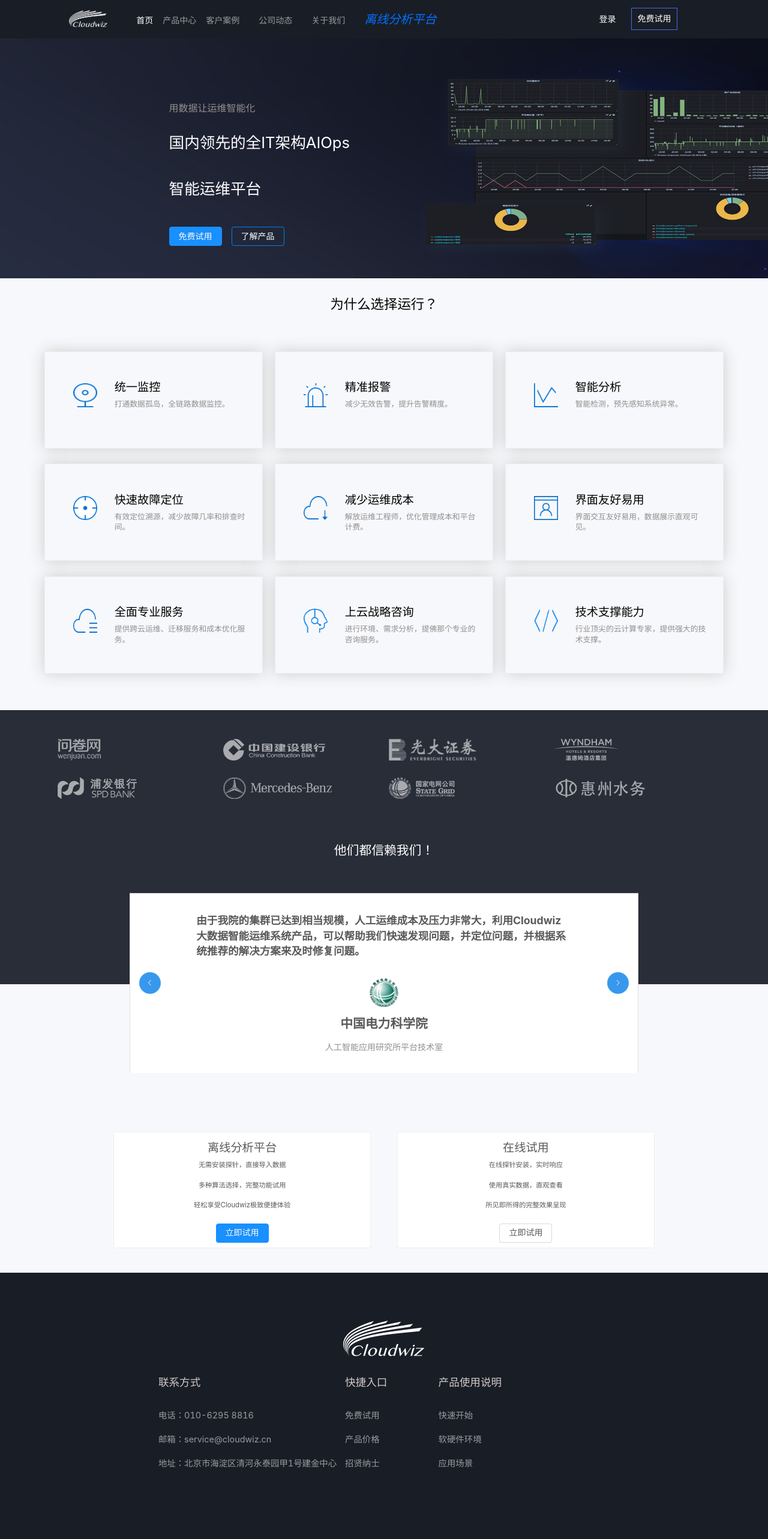
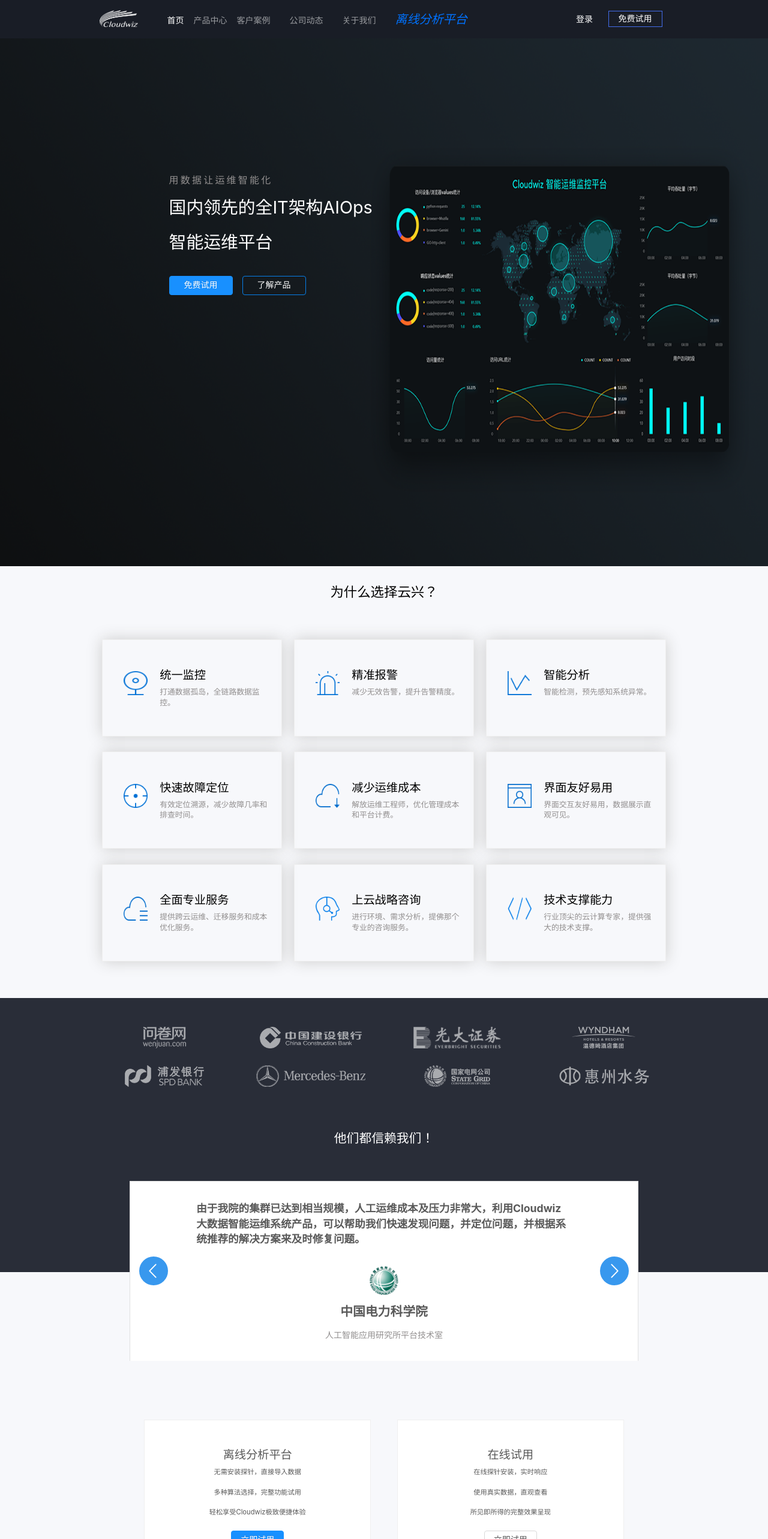
Before and after one commit to haiyuanhe/cloudwiz-page, a Vue app: page /home in a window 1280 px wide. Shown: the top 2566 px of the page at 60% size. Built offline with nearby package versions, Linux system fonts and the light colour scheme.

Commit message:
fix the layout width

```diff
--- a/index.html
+++ b/index.html
@@ -4,7 +4,7 @@
     <meta charset="utf-8">
     <meta name="viewport" content="width=device-width,initial-scale=1.0">
     <link rel="shortcut icon" type="image/x-icon" href="/static/cloudwiz.png">
-    <title>cloudwiz-website</title>
+    <title>Cloudwiz 智能运维分析平台</title>
   </head>
   <body>
     <div id="app"></div>
--- a/src/App.vue
+++ b/src/App.vue
@@ -34,7 +34,7 @@ export default {
         .fs {
           .content {
             .not-support {
-              color: #9d9fa3;
+              color: #d4d4d4;
             }
           }
         }
--- a/src/base/CloudFooter/CloudFooter.vue
+++ b/src/base/CloudFooter/CloudFooter.vue
@@ -23,7 +23,7 @@
               :xs="12"
               :sm="12"
               :md="12"
-              :lg="12"
+              :lg="8"
               :xl="4"
               :xxl="6"
             >
@@ -33,9 +33,9 @@
               :xs="24"
               :sm="24"
               :md="24"
-              :lg="24"
-              :xl="24"
-              :xxl="18"
+              :lg="16"
+              :xl="16"
+              :xxl="16"
             >
               <a-row
                 type="flex"
--- a/src/base/CloudHeader/CloudHeader.vue
+++ b/src/base/CloudHeader/CloudHeader.vue
@@ -6,7 +6,7 @@
           <img src="../../common/images/cloudwiz.jpg" alt="Cloudwiz"/>
         </router-link>
       </div>
-      <div class="navbar" v-show="this.screenWidth >= 970">
+      <div class="navbar" v-show="this.screenWidth >= 1100">
         <ul>
           <router-link class="menu-item home" to="/home">
             <span class="tab-link">首页</span>
@@ -18,7 +18,7 @@
               theme="dark"
               :style="{
                 top: 1 + 'rem',
-                left: -1 + 'rem'
+                left: -.8 + 'rem'
               }">
               <a-menu-item>
                 <router-link to="/cloudwiz">
@@ -48,7 +48,7 @@
               theme="dark"
               :style="{
                 top: 1 + 'rem',
-                left: -1 + 'rem'
+                left: -.8 + 'rem'
               }">
               <a-menu-item>
                 <router-link to="/about">
@@ -72,7 +72,7 @@
           </li>
         </ul>
       </div>
-      <div class="used" v-show="this.screenWidth >= 970">
+      <div class="used" v-show="this.screenWidth >= 1100">
         <div class="use signin">
           <a target="_blank" href="//app.cloudwiz.cn">登录</a>
         </div>
@@ -80,7 +80,7 @@
           <a target="_blank" href="//app.cloudwiz.cn">免费试用</a>
         </div>
       </div>
-      <div class="mobail" v-show="this.screenWidth <= 970">
+      <div class="mobail" v-show="this.screenWidth <= 1100">
         <a-dropdown :trigger="['click']" @visibleChange="change" class="mobail-menu">
           <div class="ant-dropdown-link">
             <a-icon :type="type" @click="open"/>
@@ -228,7 +228,7 @@ export default {
 </script>
 
 <style lang="scss" scoped>
-  @media (max-width: 970px) {
+  @media (max-width: 1100px) {
     .header-container {
       .logo {
         position: absolute;
@@ -280,7 +280,7 @@ export default {
     .header-container {
       height: 4rem;
       line-height: 4rem;
-      width: 90%;
+      width: 80%;
       margin: 0 auto;
       display: flex;
       .logo {
@@ -297,6 +297,7 @@ export default {
         .menu-item {
           display: inline;
           margin: 1rem;
+          line-height: 4rem;
           &.router-link-active {
             .tab-link {
               color: #fff;
@@ -305,6 +306,7 @@ export default {
         }
         .offline-analysis {
           a {
+            line-height: 4rem;
             font-size: 1.25rem;
             color: #0072ff;
             font-style: italic;
@@ -324,7 +326,7 @@ export default {
         .free-used {
           font-family: Avenir;
           a {
-            padding: 0.6rem;
+            padding: 0.3rem 1rem;
             border: 1px solid #436dec;
           }
         }
@@ -332,6 +334,7 @@ export default {
       .mobail {
         position: absolute;
         left: 1rem;
+        line-height: 4rem;
         font-size: 2rem;
         color: #fff;
       }
--- a/src/components/About/About.vue
+++ b/src/components/About/About.vue
@@ -13,7 +13,7 @@
                 :xs="24"
                 :sm="24"
                 :md="24"
-                :lg="20"
+                :lg="18"
                 style="margin: 3rem">
                 <a-row
                   type="flex"
@@ -310,7 +310,7 @@ export default {
 </script>
 
 <style lang="scss" scoped>
-  @media (max-width: 970px) {
+  @media (max-width: 1100px) {
     .middle-content {
       padding-top: 0;
     }
@@ -323,7 +323,7 @@ export default {
       text-align: center;
     }
   }
-  @media (min-width: 970px) {
+  @media (min-width: 1100px) {
     .middle-content {
       padding-top: 3rem;
     }
--- a/src/components/Cases/Cases.vue
+++ b/src/components/Cases/Cases.vue
@@ -66,8 +66,8 @@
             <a-col
               :xs="24"
               :sm="24"
-              :md="24"
-              :lg="20"
+              :md="19"
+              :lg="19"
             >
               <a-row
                 type="flex"
--- a/src/components/Cloudwiz/Cloudwiz.vue
+++ b/src/components/Cloudwiz/Cloudwiz.vue
@@ -15,8 +15,8 @@
             :sm="20"
             :md="20"
             :lg="18"
-            :xl="16"
-            :xxl="16"
+            :xl="17"
+            :xxl="17"
           >
             <div class="advantage">
               <a-collapse
@@ -70,7 +70,7 @@
                 :md="10"
                 :lg="7"
                 :xl="6"
-                :xxl="5"
+                :xxl="6"
               >
                 <div class="left">
                   <img :src="item.icon" alt="item.title" />
@@ -96,7 +96,7 @@
             :md="24"
             :lg="24"
             :xl="24"
-            :xxl="20"
+            :xxl="22"
           >
             <a-row
               type="flex"
@@ -155,7 +155,7 @@ export default {
             '高效、精准的报警，告别“alert fatigue”。',
             '智能异常检测，及时跟踪系统异常。',
             '智能分析诊断，发掘因果关系。',
-            '专业故障溯源知识图谱，定制系统扥洗，提升运维效率。',
+            '专业故障溯源知识图谱，定制系统分析，提升运维效率。',
             '提供多平台实时报警，实时报警推送。'
           ]
         },
@@ -329,6 +329,12 @@ export default {
       }
     }
   }
+  .ant-collapse {
+    border: 1px solid rgba(219, 219, 219, .7);
+  }
+  .ant-collapse /deep/ .ant-collapse-item {
+    border: none;
+  }
   .cloudwiz-wrapper {
     background: #f6f7fa;
     .cloudwiz-container {
--- a/src/components/Contact/Contact.vue
+++ b/src/components/Contact/Contact.vue
@@ -70,6 +70,16 @@ export default {
 </script>
 
 <style lang="scss" scoped>
+  @media (max-width: 1100px) {
+    .map-img {
+      margin-bottom: 0;
+    }
+  }
+  @media (min-width: 1100px) {
+    .map-img {
+      margin-bottom: 3rem;
+    }
+  }
   .contact-wrapper {
     background: #f7f8fb;
     .address-info {
--- a/src/components/FAQ/FAQ.vue
+++ b/src/components/FAQ/FAQ.vue
@@ -10,17 +10,18 @@
         >
           <a-col
             :xs="24"
-            :sm="8"
+            :sm="24"
             :md="24"
-            :lg="10"
+            :lg="4"
           >
             <a-row
-            >
+              type="flex"
+              justify="center">
               <a-col
                 :xs="12"
-                :sm="16"
-                :md="10"
-                :lg="16"
+                :sm="8"
+                :md="8"
+                :lg="24"
                 v-for="(faq, index) in faqs"
                 :key="index"
               >
@@ -54,7 +55,7 @@
                       :header="item.q"
                       :key="item.q"
                     >
-                      <p v-html="item.a"></p>
+                      <p class="answer" v-html="item.a"></p>
                     </a-collapse-panel>
                   </a-collapse>
                 </div>
@@ -143,6 +144,26 @@ export default {
 </script>
 
 <style lang="scss" scoped>
+  @media (max-width: 1100px) {
+    .faq-type-active {
+      border-bottom: 2px solid rgb(168, 34, 34);
+    }
+  }
+  @media (min-width: 1100px) {
+    .faq-type-active {
+      border: 1px solid rgb(186, 186, 189);
+      background: #fff;
+    }
+  }
+  .ant-collapse {
+    border: 1px solid rgba(219, 219, 219, .7);
+  }
+  .ant-collapse /deep/ .ant-collapse-item {
+    border: none;
+  }
+  .ant-collapse /deep/ .ant-collapse-header {
+    font-size: 1.1rem;
+  }
   .faq-wrapper {
     .faq-container {
       .faq-content {
@@ -152,13 +173,15 @@ export default {
           margin: 0 1rem 1rem 1rem;
           padding: 1rem;
         }
-        .faq-type-active {
-          border: 1px solid rgb(186, 186, 189);
-          background: #fff;
-        }
         .faq-lists {
           .list {
             background: #fff;
+          }
+          .faq-qa {
+            .answer {
+              padding-left: 1.6rem;
+              font-size: .9rem;
+            }
           }
           .no-qa {
             margin: 2rem;
--- a/src/components/Home/Home.vue
+++ b/src/components/Home/Home.vue
@@ -18,7 +18,7 @@
         </div>
       </div>
       <div class="home-middle">
-        <p class="middle-title">为什么选择运行？</p>
+        <p class="middle-title">为什么选择云兴？</p>
         <div class="features">
           <a-row
             type="flex"
@@ -93,6 +93,7 @@
                     arrow="always">
                     <el-carousel-item v-for="(item, index) in evaluation" :key="index">
                       <div class="evaluation">
+                        <div class="e">
                           <p class="ct">{{item.content}}</p>
                           <div>
                             <div class="icon">
@@ -100,6 +101,7 @@
                             </div>
                             <p class="cm">{{item.company}}</p>
                             <p class="m">{{item.evaluator}}</p>
+                          </div>
                         </div>
                       </div>
                     </el-carousel-item>
@@ -274,14 +276,26 @@ export default {
 </script>
 
 <style lang="scss">
+@media (max-width: 1100px) {
+  .f-lists {
+    width: 100%;
+    margin: 0 auto;
+  }
+}
+@media (min-width: 1100px) {
+  .f-lists {
+    width: 80%;
+    margin: 0 auto;
+  }
+}
 .home-wrapper {
   width: 100%;
   background: #f7f8fb;
   .home-container {
     .home-top {
-      height: 25rem;
+      height: 55rem;
       color: #fff;
-      background-image: url('../../common/images/home/home_header.jpg');
+      background-image: url('../../common/images/home/home_header.png');
       background-size: 100% 100%;
       background-repeat: no-repeat;
       position: relative;
@@ -293,18 +307,21 @@ export default {
           color: #928f8f;
           font-size: 1rem;
           padding: .5rem 0;
+          letter-spacing: .2rem;
         }
         .aiops {
           color: #fefefe;
-          font-size: 1.6rem;
-          padding: .8rem 0;
+          font-size: 1.8rem;
+          padding: 0rem 0;
         }
         .free-used {
           margin-top: .8rem;
           margin-right: 1rem;
+          padding: 0 1.5rem;
         }
         .understand {
           border-color: #077fea;
+          padding: 0 1.5rem;
         }
       }
     }
@@ -318,7 +335,7 @@ export default {
         text-align: center;
       }
       .features {
-        width: 90%;
+        width: 75%;
         margin: 0 auto;
         .feature-wrapper {
           margin: .8rem .6rem;
@@ -363,10 +380,11 @@ export default {
       .users-wrapper {
         background: #292d38;
         .users {
-          width: 90%;
+          width: 80%;
           margin: 0 auto;
           padding: 3rem 2rem;
           color: #fff;
+          text-align: center;
           .user {
             height: 4rem;
             img {
@@ -394,6 +412,9 @@ export default {
             .el-carousel {
               .el-carousel__container {
                 .el-carousel__arrow {
+                  width: 3rem;
+                  height: 3rem;
+                  font-size: 2rem;
                   background-color: rgba(7, 127, 234, .8)!important;
                 }
                 .evaluation {
@@ -435,15 +456,11 @@ export default {
       .new-features-wrapper {
         margin-top: -6rem;
         .new-features {
-          width: 90%;
+          width: 80%;
           margin: 2rem auto;
-          .f-lists {
-            width: 80%;
-            margin: 0 auto;
-          }
           .f {
             margin: .6rem;
-            padding-bottom: .5rem;
+            padding: 2rem;
             text-align: center;
             background: #fff;
             border: 1px solid #efefef;
--- a/src/components/News/News.vue
+++ b/src/components/News/News.vue
@@ -18,7 +18,10 @@
             :key="`${item.title}-${index}`"
           >
             <div class="news-list">
-              <a-row>
+              <a-row
+                type="flex"
+                justify="center"
+              >
                 <a-col
                   class="news-images"
                   :xs="{ span: 24}"
@@ -35,12 +38,15 @@
                   :md="{ span: 24}"
                   :lg="{ span: 16}"
                   :xl="{ span: 16}"
+                  class="cd"
                 >
                   <div class="top">{{item.title}}</div>
                   <div class="middle">{{item.description}}</div>
                   <div class="bottom">
                     <div class="time">{{getNewsTime(item.occur_time, item.type)}}</div>
-                    <a-button type="primary">阅读全文</a-button>
+                    <a-button type="primary">
+                      <a target="_blank" :href="item.url">阅读全文</a>
+                    </a-button>
                   </div>
                 </a-col>
               </a-row>
@@ -70,17 +76,19 @@ export default {
       news: [
         {
           type: '新闻',
+          url: '//mp.weixin.qq.com/s/OgYZxrDEiPNtyCdhSnZWEg',
           newsImg: require('common/images/news/news1.png'),
           title: '云上金融新时代 | 云兴维智亮相中国国际金融展',
-          description: '2018年8月23日，第二十六届中国国际金融展在北京展览馆盛大开幕。云兴维智受邀参加，并在现场为参展嘉宾展示了公司在云计算与智&&2018年8月23日，第二十六届中国国际金融展在北京展览馆盛大开幕。云兴维智受邀参加，并在现场为参展嘉宾展示了公司在云计算与智2018年8月23日，第二十六届中国国际金融展在北京展览馆盛大开幕。云兴维智受邀参加，并在现场为参展嘉宾展示了公司在云计算与智',
-          occur_time: '2017/08/08'
+          description: '2018年8月23日，第二十六届中国国际金融展在北京展览馆盛大开幕。云兴维智受邀参加，并在现场为参展嘉宾展示了公司在云计算与智&&2018年8月23日，第二十六届中国国际金融展在北京展览馆盛大开幕。云兴维智受邀参加，并在现场为参展嘉宾展示了公司在云计算与智2018年8月23日，第二十六届中国国际金融展在北京展览馆盛大开幕。云兴维智受邀参加，并在现场为参展嘉宾展示了公司在云计算与智能运维领域与国内外优秀金融机构合作的成功经验。',
+          occur_time: '2017/08/24'
         },
         {
           type: '新闻',
+          url: '//mp.weixin.qq.com/s/TyOBFK86mVvWLipx3ShTdw',
           newsImg: require('common/images/news/news2.png'),
-          title: '云上金融新时代 | 云兴维智亮相中国国际金融展',
-          description: '2018年8月23日，第二十六届中国国际金融展在北京展览馆盛大开幕。云兴维智受邀参加，并在现场为参展嘉宾展示了公司在云计算与智',
-          occur_time: '2017/08/08'
+          title: '云兴维智：引领云+金融时代的新一轮革新',
+          description: '8月26日，作为我国金融业唯一的全国性展览平台和亚太地区影响力最大的金融盛会，2018中国国际金融展圆满落幕。本次展会以“金融新时代·科技新发展·创新新气象”为主题。云兴维智作为国际领先的AIOps技术高科技软件公司，为国内外多家知名金融机构提供智能运维服务。在展会现场，云兴维智向观众展示了AIOps智能云运维解决方案在金融行业的广泛应用场景，引领了云+金融在智能化时代的新一轮革新。',
+          occur_time: '2017/09/07'
         }
       ]
     }
@@ -114,13 +122,13 @@ export default {
     -webkit-box-orient: vertical;
   }
 
-  @media (max-width: 970px) {
+  @media (max-width: 1100px) {
     .news-images {
       padding-top: 1rem;
       text-align: center;
     }
   }
-  @media (min-width: 970px) {
+  @media (min-width: 1100px) {
     .news-images {
       text-align: left;
       img {
--- a/src/components/Recruitment/Recruitment.vue
+++ b/src/components/Recruitment/Recruitment.vue
@@ -273,13 +273,13 @@ export default {
 </script>
 
 <style lang="scss" scoped>
-  @media (max-width: 970px) {
+  @media (max-width: 1100px) {
     .type-active {
       padding-bottom: .5rem;
       border-bottom: 2px solid rgb(223, 53, 53);
     }
   }
-  @media (min-width: 970px) {
+  @media (min-width: 1100px) {
     .office-content {
       height: 2rem;
       line-height: 2rem;
```
Also changed, not shown: src/common/images/home/home_header.jpg (deleted), src/common/images/home/home_header.png (added). Lines whose indentation alone changed are shown as unchanged.
